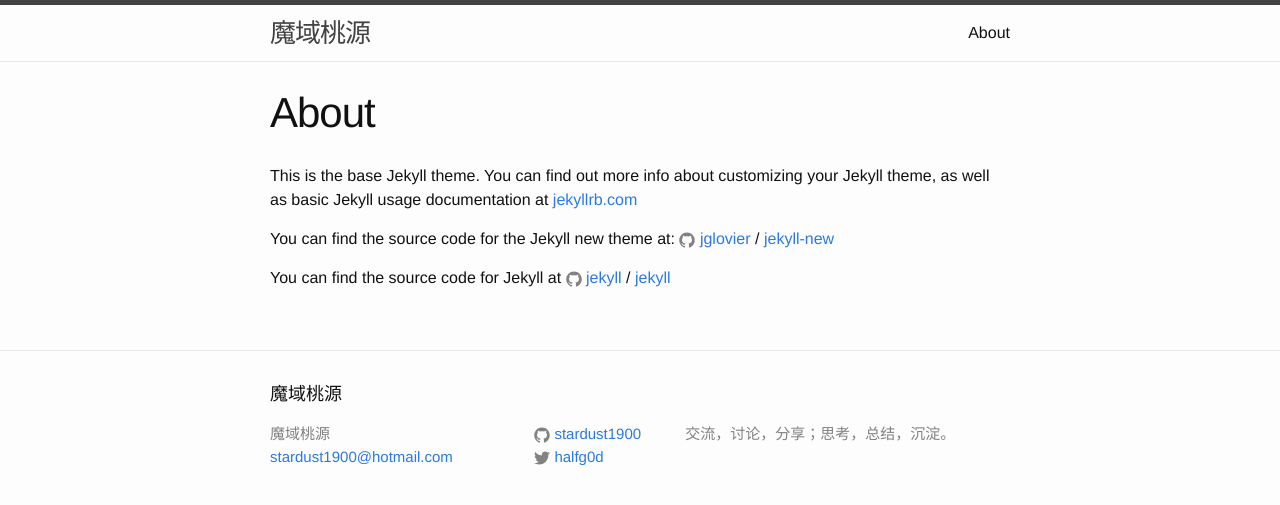
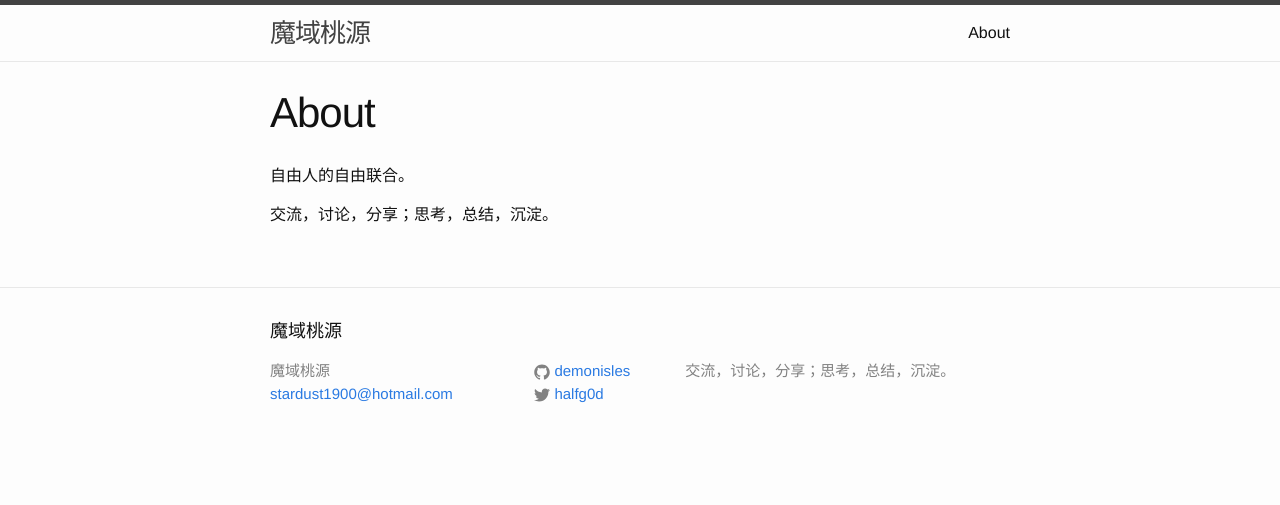
Before and after one commit to demonisles/demonisles.github.io, a Jekyll site: the page built from about.md, in a window 1280 px wide. Shown: the top 505 px of the page. Built offline with Jekyll 4.4.1, drawn with Linux system fonts in a browser that asks for light colours.

Commit message:
update blog

```diff
--- /dev/null
+++ b/CNAME
@@ -0,0 +1 @@
+demonisles.com
--- a/_config.yml
+++ b/_config.yml
@@ -12,7 +12,7 @@
 baseurl: "" # the subpath of your site, e.g. /blog
 url: "http://demonisles.com" # the base hostname & protocol for your site
 twitter_username: halfg0d
-github_username:  stardust1900
+github_username:  demonisles
 
 # Build settings
 markdown: kramdown
--- a/_posts/2016-07-11-welcome-to-jekyll.markdown
+++ b/_posts/2016-07-11-introduction-to-jekyll.markdown
@@ -1,6 +1,6 @@
 ---
 layout: post
-title:  "Welcome to Jekyll!"
+title:  "Introduction to Jekyll!"
 date:   2016-07-11 16:44:46 +0800
 categories: jekyll update
 ---
--- a/about.md
+++ b/about.md
@@ -4,12 +4,6 @@
 permalink: /about/
 ---
 
-This is the base Jekyll theme. You can find out more info about customizing your Jekyll theme, as well as basic Jekyll usage documentation at [jekyllrb.com](http://jekyllrb.com/)
+自由人的自由联合。
 
-You can find the source code for the Jekyll new theme at:
-{% include icon-github.html username="jglovier" %} /
-[jekyll-new](https://github.com/jglovier/jekyll-new)
-
-You can find the source code for Jekyll at
-{% include icon-github.html username="jekyll" %} /
-[jekyll](https://github.com/jekyll/jekyll)
+交流，讨论，分享；思考，总结，沉淀。
--- a/index.html
+++ b/index.html
@@ -18,6 +18,6 @@
     {% endfor %}
   </ul>
 
-  <p class="rss-subscribe">subscribe <a href="{{ "/feed.xml" | prepend: site.baseurl }}">via RSS</a></p>
+  <!-- <p class="rss-subscribe">subscribe <a href="{{ "/feed.xml" | prepend: site.baseurl }}">via RSS</a></p> -->
 
 </div>
```
Also changed, not shown: _posts/2016-07-12-welcome-to-demonisles.markdown (added, +7 -0 lines).
